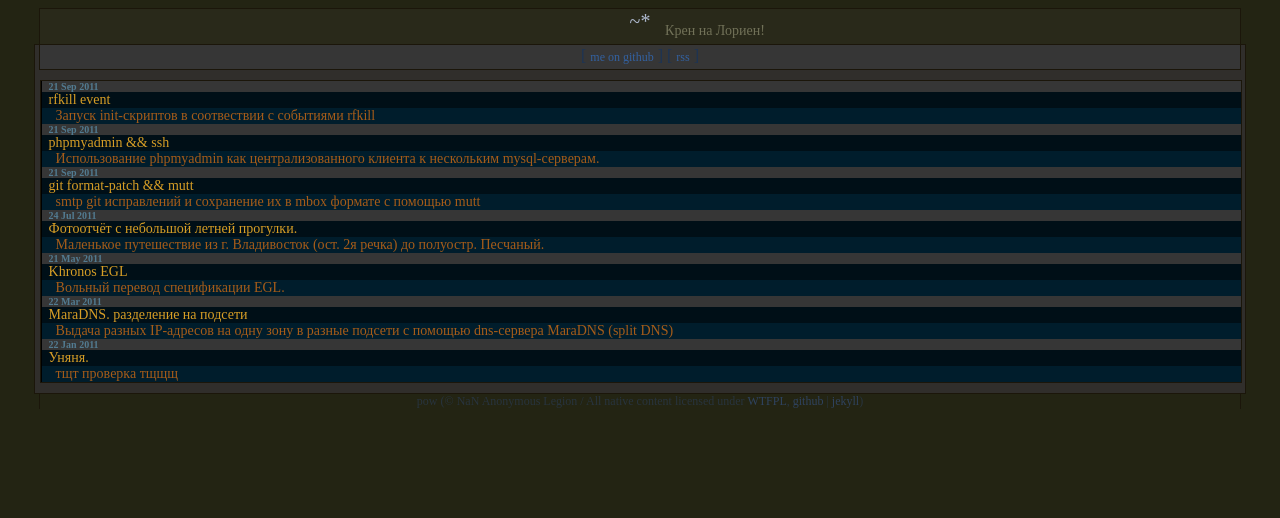
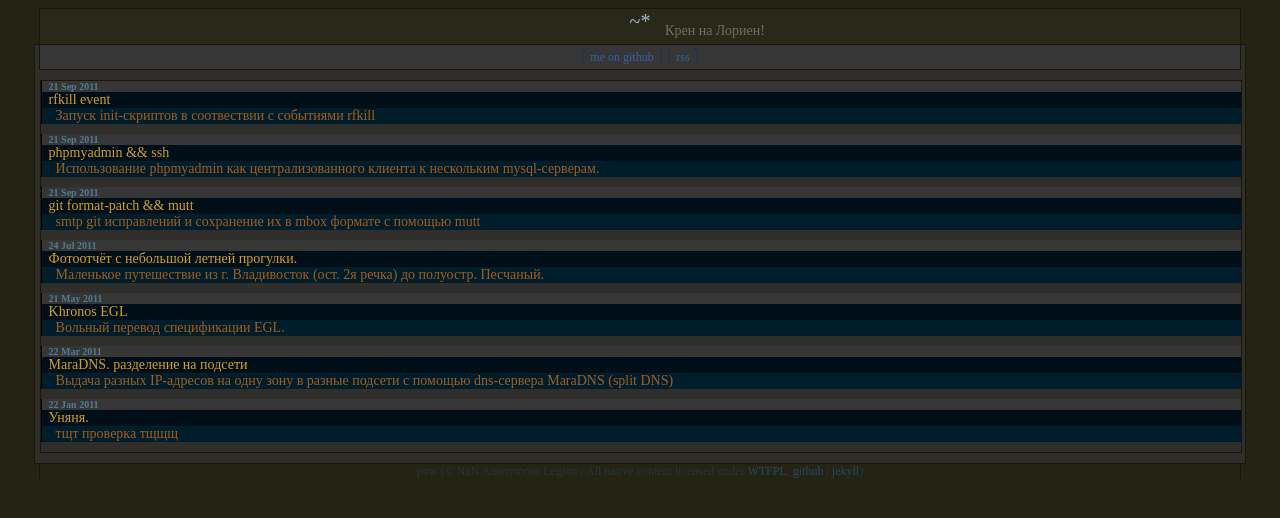
Before and after one commit to noktoborus/noktoborus.github.com, a Jekyll site: the page built from index.html, in a window 1280 px wide. Shown: the top 518 px of the page. Built offline with Jekyll 4.4.1, drawn with Linux system fonts in a browser that asks for light colours; comment, search, counter and statistics services are not loaded.

Commit message:
update style

```diff
--- a/index.html
+++ b/index.html
@@ -13,6 +13,7 @@ layout: default
 						<span class="descr">{{ post.description }}</span>
 						{% endif %}
 					</a>
+					<span class="end"></span>
 				</div>
 			</div>
 {% endfor %}
--- a/style/base.css
+++ b/style/base.css
@@ -144,6 +144,15 @@ body {
 	color: #a55c19;
 	padding-left: 14px;
 }
+
+#posts .post_line .end {
+	display: block;
+	text-align: center;
+	background-color: #302e2b;
+	color: #3a3b25;
+	height: 10px;
+}
+
 #posts .post_line a:active {
 	color: #ffce00;
 }
```
